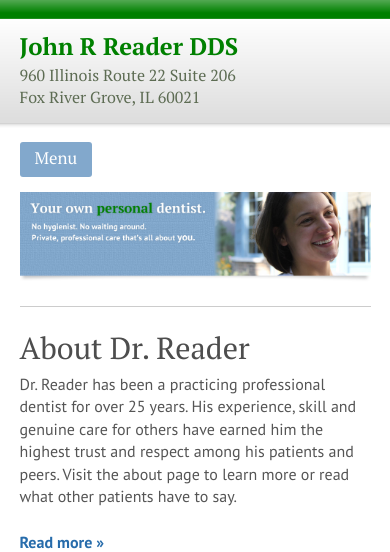
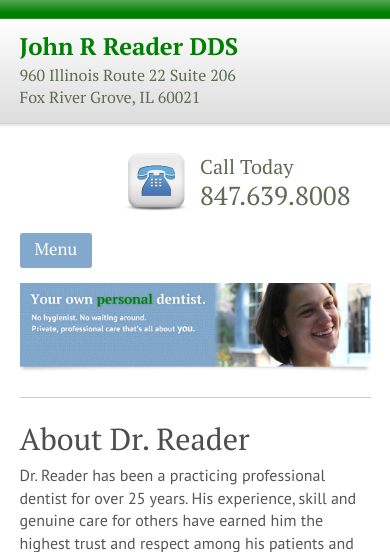
Before and after one commit to rkarpeles/johnrreaderdds.com, a PHP site: page / in a window 390 px wide. Shown: the top 552 px of the page. Run offline with PHP 8.4, Linux system fonts and the light colour scheme.

Commit message:
Phone Box added

```diff
--- a/css/style.css
+++ b/css/style.css
@@ -142,7 +142,31 @@ a.logo-title:hover {
 a.logo-subtitle {
   font-size: 1.2em; }
 
-/*
+/**
+ * Phone Box
+ */
+
+.phone-box {
+  float: right;
+  padding: 45px 20px 0 0; }
+
+
+.phone-icon {
+  background: url('../images/phone-icon.png') no-repeat;
+  height: 82px;
+  margin: -118px 0 0 -85px;	}
+
+.phone-call {
+  font-size: 20px;
+  color: #5d6c53;
+  margin-bottom: -4px; }
+
+.phone-number {
+  height: 82px;
+  font-size: 26px;
+  color: #5d6c53;	}
+
+/**
  * Top Nav
  */
 
--- a/includes/header.php
+++ b/includes/header.php
@@ -31,6 +31,11 @@
 				<div class="logo-subtitle lt-grey-txt serif">960 Illinois Route 22 Suite 206
 				<br>Fox River Grove, IL 60021</div>
 			</div>
+			<div class="phone-box serif">
+				<div class="phone-call">Call Today</div>
+				<div class="phone-number">847.639.8008</div>
+				<div class="phone-icon"></div>
+			</div>
 		</div>
 	</div>
 
```
